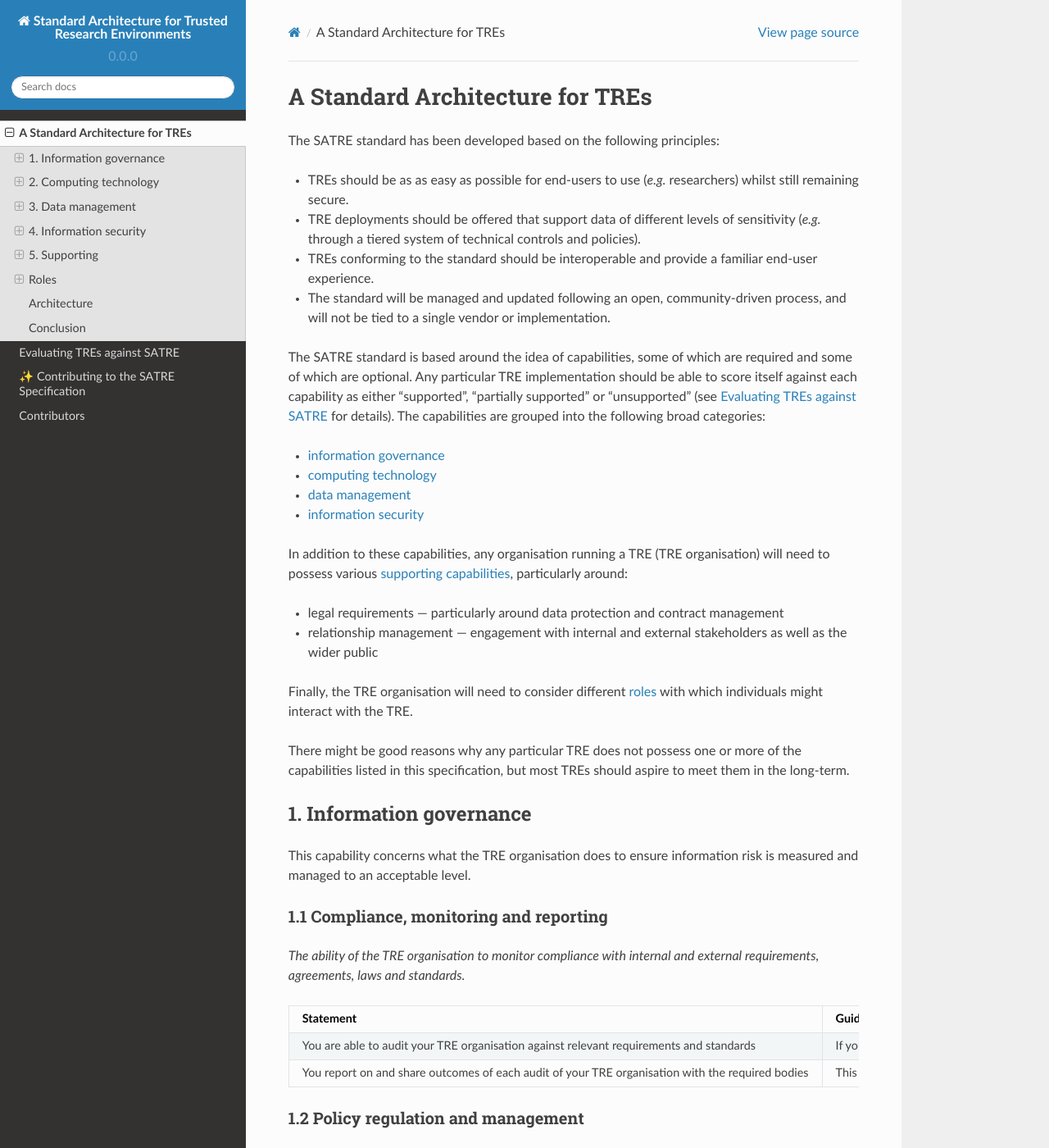
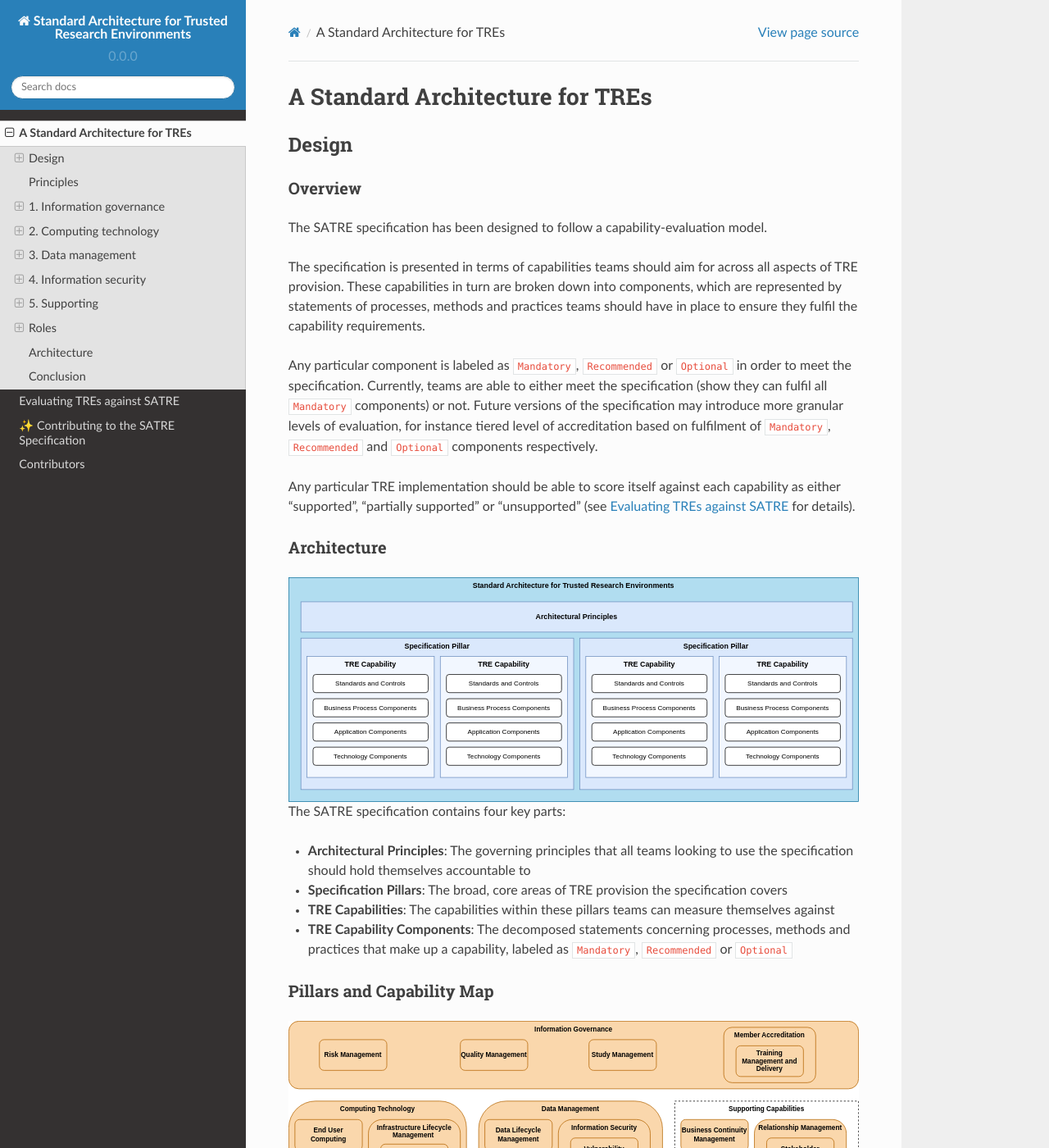
Before and after one commit to sa-tre/satre-specification, a Sphinx documentation site: the page built from docs/source/standard.md, in a window 1280 px wide and 1400 px high. Shown: the whole window at 82% size. Built offline with Sphinx 7.4.7 and the Read the Docs theme 2.0.0, drawn with Linux system fonts in a browser that asks for light colours; some of the changed text lies outside the part shown.

Commit message:
Restructure intro

````diff
--- a/docs/source/standard.md
+++ b/docs/source/standard.md
@@ -3,6 +3,52 @@
 # A Standard Architecture for TREs
 
 <!-- What this document intends to do (and what it doesn't), the level of detail we aim for contrasted with other technical standards -->
+
+## Design
+
+### Overview
+The SATRE specification has been designed to follow a capability-evaluation model.
+
+The specification is presented in terms of capabilities teams should aim for across all aspects of TRE provision.
+These capabilities in turn are broken down into components, which are represented by statements of processes, methods and practices teams should have in place to ensure they fulfil the capability requirements.
+
+Any particular component is labeled as `Mandatory`, `Recommended` or `Optional` in order to meet the specification.
+Currently, teams are able to either meet the specification (show they can fulfil all `Mandatory` components) or not.
+Future versions of the specification may introduce more granular levels of evaluation, for instance tiered level of accreditation based on fulfilment of `Mandatory`, `Recommended` and `Optional` components respectively.
+
+Any particular TRE implementation should be able to score itself against each capability as either "supported", "partially supported" or "unsupported" (see {ref}`evaluation` for details).
+
+### Architecture
+
+```{figure} ../images/Architecture.svg
+:alt: SATRE Specification Architecture
+:align: center
+```
+
+The SATRE specification contains four key parts:
+- **Architectural Principles**: The governing principles that all teams looking to use the specification should hold themselves accountable to
+- **Specification Pillars**: The broad, core areas of TRE provision the specification covers
+- **TRE Capabilities**: The capabilities within these pillars teams can measure themselves against
+- **TRE Capability Components**: The decomposed statements concerning processes, methods and practices that make up a capability, labeled as `Mandatory`, `Recommended` or `Optional`
+
+### Pillars and Capability Map
+
+```{figure} ../images/Capability_Map.svg
+:alt: SATRE Pillars Capability Map
+:align: center
+```
+
+The SATRE Specification contains three core pillars for a TRE:
+- **{ref}`information governance <standard_capability_information_governance>`**: What the organisation does to ensure information risk is measured and managed to an acceptable level
+- **{ref}`computing technology <standard_capability_computing_technology>`**: What the organisation does to manage systems for storing, retrieving, and sending information
+- **{ref}`data management <standard_capability_data_management>`**: What the organisation does to manage data assets and ensure information remains secure
+
+In addition to these capabilities, any organisation running a TRE (TRE organisation) will need to possess various **{ref}`supporting capabilities <standard_capability_supporting>`**, particularly around:
+
+- legal requirements — particularly around data protection and contract management
+- relationship management — engagement with internal and external stakeholders as well as the wider public
+
+## Principles
 
 The SATRE standard has been developed based on the following principles:
 
@@ -11,19 +57,6 @@ The SATRE standard has been developed based on the following principles:
 - TREs conforming to the standard should be interoperable and provide a familiar end-user experience.
 - The standard will be managed and updated following an open, community-driven process, and will not be tied to a single vendor or implementation.
 
-The SATRE standard is based around the idea of capabilities, some of which are required and some of which are optional.
-Any particular TRE implementation should be able to score itself against each capability as either "supported", "partially supported" or "unsupported" (see {ref}`evaluation` for details).
-The capabilities are grouped into the following broad categories:
-
-- {ref}`information governance <standard_capability_information_governance>`
-- {ref}`computing technology <standard_capability_computing_technology>`
-- {ref}`data management <standard_capability_data_management>`
-- {ref}`information security <standard_capability_information_security>`
-
-In addition to these capabilities, any organisation running a TRE (TRE organisation) will need to possess various {ref}`supporting capabilities <standard_capability_supporting>`, particularly around:
-
-- legal requirements — particularly around data protection and contract management
-- relationship management — engagement with internal and external stakeholders as well as the wider public
 
 Finally, the TRE organisation will need to consider different {ref}`roles <standard_capability_roles>` with which individuals might interact with the TRE.
 
````
Also changed, not shown: docs/images/Architecture.svg (added), docs/images/Capability_Map.svg (added), 1 other file.
